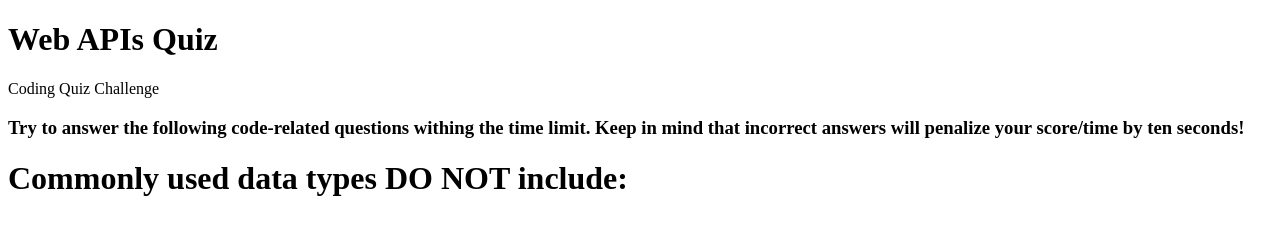
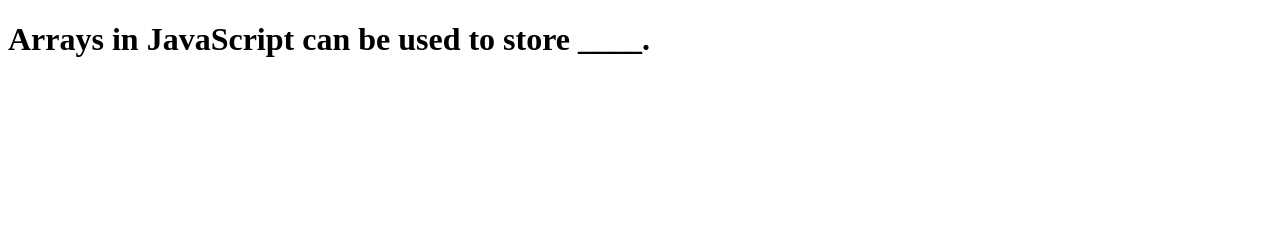
Before and after one commit to ThomasPlunkett/code_quiz_04-Web-APIs-HW, a plain HTML site: page index.html in a window 1280 px wide. Drawn offline with Linux system fonts and the light colour scheme.

Commit message:
upon test, realized several errors. I removed text from h1 and removed the h3 with text. I will need to add the start quiz text somewhere, i think the array of questions. I may need to then rename array pf questions and change the function language to match. after removing this, my array did display the questions correctly, although at this stage i must manually cycle through the index. onward

```diff
--- a/assets/script.js
+++ b/assets/script.js
@@ -5,7 +5,7 @@ var questionContainer = document.getElementById("start-page");
 var arrayOfQuestions = [
     "Commonly used data types DO NOT include:",
     "The condition in an if/else statement is enclosed within ____.",
-    "Arrays in JavaSCript can be used to store ____.",
+    "Arrays in JavaScript can be used to store ____.",
     "String values must be enclosed within ____ when being assigned to variables.",
     "A very useful tool used during development and debugging for printing content to the debugger is:",
 ];
@@ -15,7 +15,7 @@ var arrayOfQuestions = [
 function displayQuestion(){
     var questionEl = document.createElement("h1");
 
-    questionEl.textContent = arrayOfQuestions[0];
+    questionEl.textContent = arrayOfQuestions[2];
 
     questionContainer.append(questionEl);
 }
--- a/index.html
+++ b/index.html
@@ -7,15 +7,9 @@
     <title>Document</title>
   </head>
   <body>
-      <h1>Web APIs Quiz</h1>
+      <h1></h1>
     <main>
       <div id="start-page">
-        Coding Quiz Challenge
-        <h3>
-          Try to answer the following code-related questions withing the time
-          limit. Keep in mind that incorrect answers will penalize your
-          score/time by ten seconds!
-        </h3>
     </div>
     </main>
     <script src="assets/script.js"></script>
```
